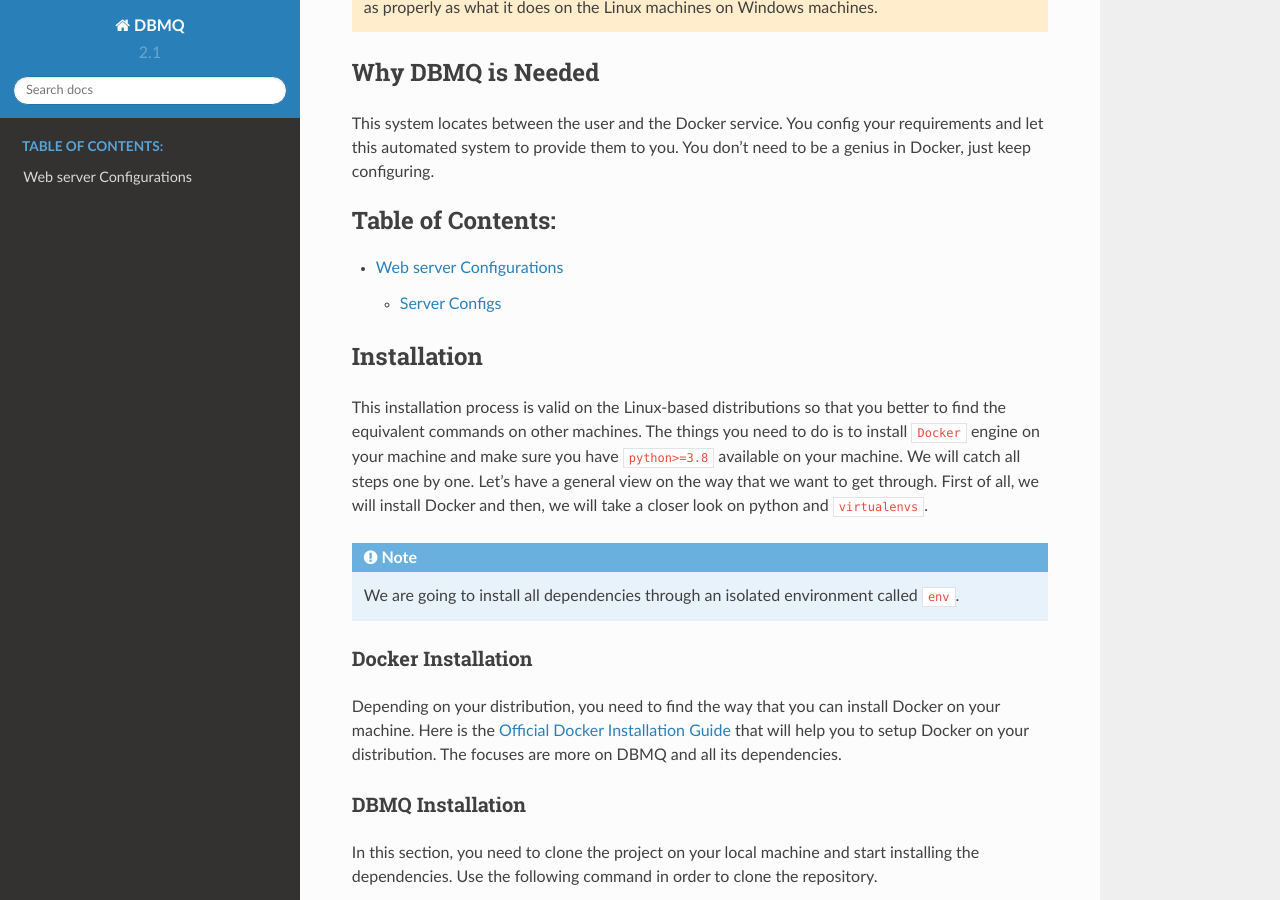
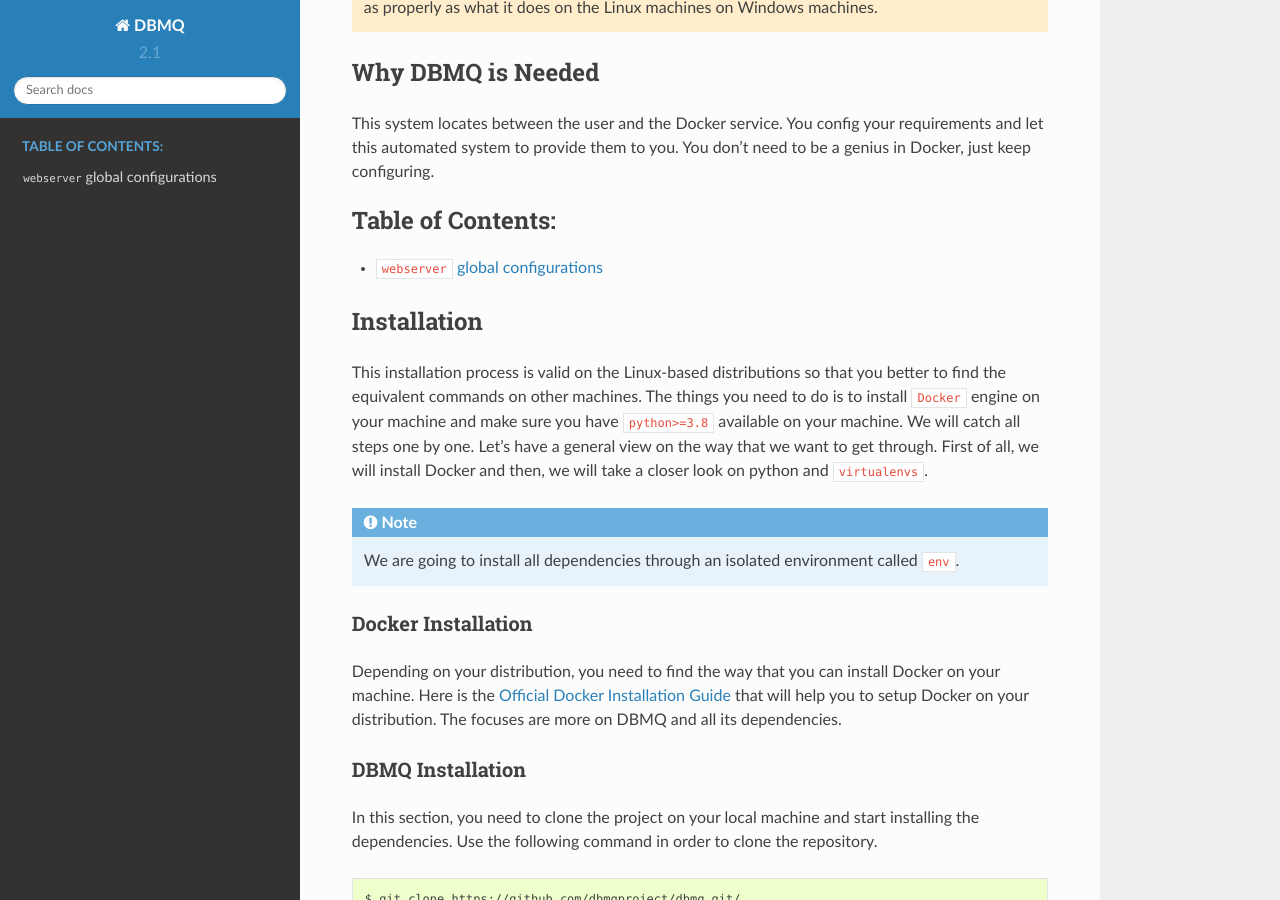
Before and after one commit to dbmqproject/dbmq, a Sphinx documentation site: the page built from docs/index.rst, in a window 1280 px wide and 900 px high, scrolled down 325 px. Built offline with Sphinx 7.4.7 and the Read the Docs theme 2.0.0, drawn with Linux system fonts in a browser that asks for light colours; pages that are not in the unit, such as notebooks, are missing from menus.

Commit message:
doc updated

```diff
--- a/docs/topics/webserver_configurations.rst
+++ b/docs/topics/webserver_configurations.rst
@@ -1,5 +1,6 @@
-Web server Configurations
-=========================
+``webserver`` global configurations
+===================================
 
 .. toctree::
-    wc_subsections/server_configs.rst
+    wc_subsections/introduction.rst
+    wc_subsections/serverconfigs_configs.rst
```
